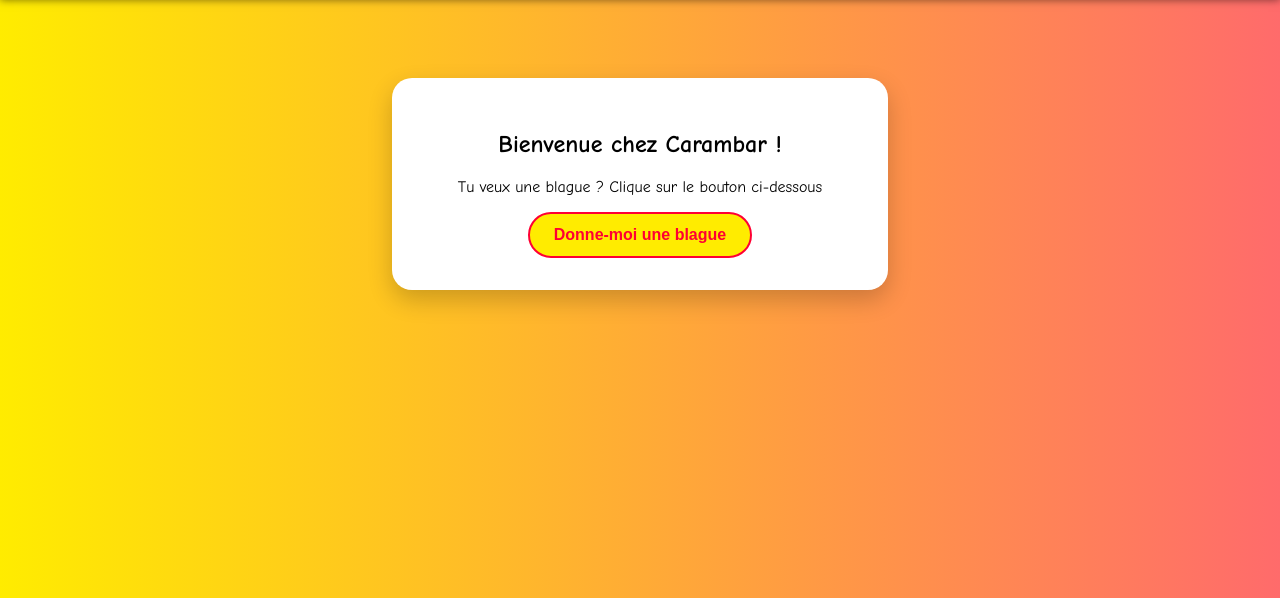
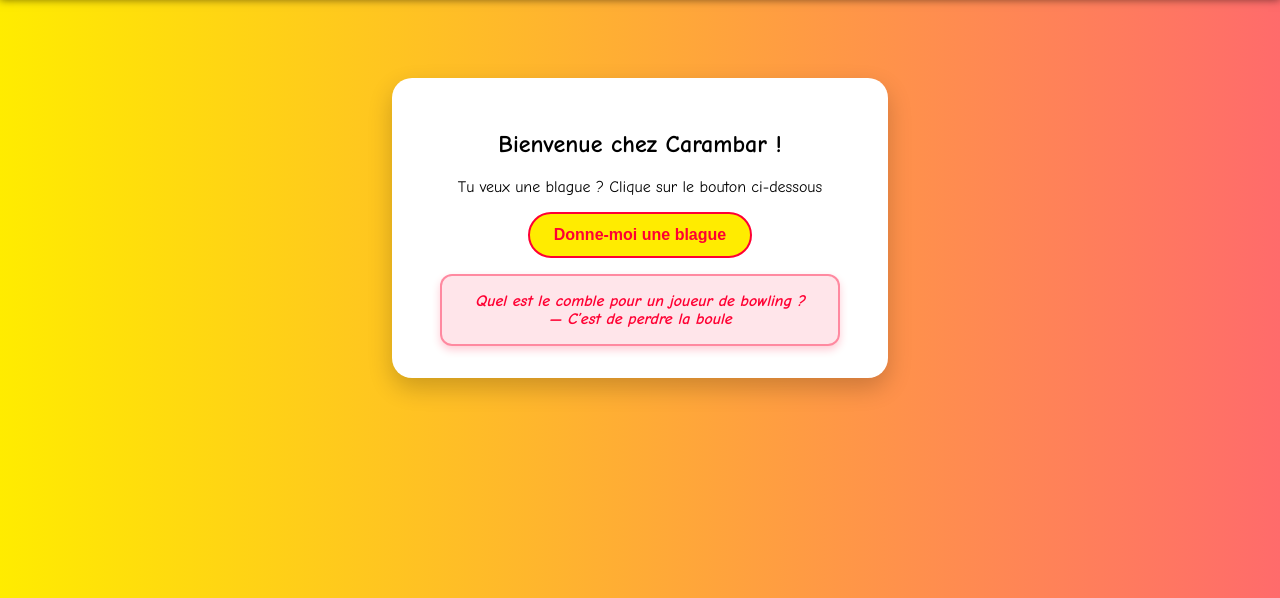
Before and after one commit to Arnaud6216/projet-de-selection-simplon-front, a website: page index.html in a window 1280 px wide. Both pictures are taken after a click on the button "Donne-moi une blague". Shown: the part 202-800 px from the top of the page. Drawn offline with Linux system fonts and the light colour scheme.

Commit message:
working jokes with json

```diff
--- a/index.html
+++ b/index.html
@@ -1,10 +1,10 @@
 <!DOCTYPE html>
 <html lang="fr">
   <head>
-    <meta charset="UTF-8">
-    <meta name="viewport" content="width=device-width, initial-scale=1.0">
-    <title>Projet de selection CDA - Simplon</title>
-    <link rel="stylesheet" href="./style.css">
+    <meta charset="UTF-8" />
+    <meta name="viewport" content="width=device-width, initial-scale=1" />
+    <title>Projet de sélection CDA - Simplon</title>
+    <link rel="stylesheet" href="./style.css" />
   </head>
   <body>
     <header class="header">
@@ -12,10 +12,15 @@
     </header>
     <main class="container">
       <section class="content">
-            <h2 class="subtitle">Bienvenue chez Carambar !</h1>
+        <h2 class="subtitle">Bienvenue chez Carambar !</h2>
         <p>Tu veux une blague ? Clique sur le bouton ci-dessous</p>
-            <button class="btn-blague">Donne-moi une blague</a>
+        <button id="btnJoke" class="btn-joke">Donne-moi une blague</button>
+        <div
+          id="joke"
+          style="margin-top: 1em; font-weight: bold; min-height: 2em"
+        ></div>
       </section>
     </main>
+    <script src="./index.js"></script>
   </body>
 </html>
--- /dev/null
+++ b/index.js
@@ -0,0 +1,20 @@
+let blagues = [];
+
+fetch("./jokes.json")
+  .then(response => response.json())
+  .then(data => {
+    blagues = data.jokes;
+  })
+  .catch(() => {
+    document.getElementById('joke').textContent = "Erreur lors du chargement des blagues.";
+  });
+
+document.getElementById('btnJoke').addEventListener('click', () => {
+  if (blagues.length === 0) {
+    document.getElementById('joke').textContent = "Chargement des blagues...";
+    return;
+  }
+  const randomIndex = Math.floor(Math.random() * blagues.length);
+  const blague = blagues[randomIndex];
+document.getElementById('joke').innerHTML = `${blague.question}<br>— ${blague.answer}`;
+});
--- /dev/null
+++ b/jokes.json
@@ -0,0 +1,54 @@
+{
+  "jokes": [
+    {
+      "id": 1,
+      "question": "Quelle est la femelle du hamster ?",
+      "answer": "L’Amsterdam"
+    },
+    {
+      "id": 2,
+      "question": "Que dit un oignon quand il se cogne ?",
+      "answer": "Aïe"
+    },
+    {
+      "id": 3,
+      "question": "Quel est l'animal le plus heureux ?",
+      "answer": "Le hibou, parce que sa femme est chouette."
+    },
+    {
+      "id": 4,
+      "question": "Pourquoi le football c'est rigolo ?",
+      "answer": "Parce que Thierry en rit"
+    },
+    {
+      "id": 5,
+      "question": "Quel est le sport le plus fruité ?",
+      "answer": "La boxe, parce que tu te prends des pêches dans la poire et tu tombes dans les pommes."
+    },
+    {
+      "id": 6,
+      "question": "Que se fait un Schtroumpf quand il tombe ?",
+      "answer": "Un Bleu"
+    },
+    {
+      "id": 7,
+      "question": "Quel est le comble pour un marin ?",
+      "answer": "Avoir le nez qui coule"
+    },
+    {
+      "id": 8,
+      "question": "Qu'est ce que les enfants usent le plus à l'école ?",
+      "answer": "Le professeur"
+    },
+    {
+      "id": 9,
+      "question": "Quel est le sport le plus silencieux ?",
+      "answer": "Le para-chuuuut"
+    },
+    {
+      "id": 10,
+      "question": "Quel est le comble pour un joueur de bowling ?",
+      "answer": "C’est de perdre la boule"
+    }
+  ]
+}
--- a/style.css
+++ b/style.css
@@ -45,7 +45,7 @@
   background-color: white;
 }
 
-.btn-blague {
+.btn-joke {
   padding: 0.75rem 1.5rem;
   font-size: 1rem;
   font-weight: bold;
@@ -57,7 +57,23 @@
   transition: all 0.3s ease;
 }
 
-.btn-blague:hover {
+.btn-joke:hover {
   background-color: #ff0033;
   color: white;
 }
+
+#joke {
+  margin-top: 1.5rem;
+  padding: 1rem 1.5rem;
+  background-color: rgba(255, 0, 51, 0.1);
+  border: 2px solid rgba(255, 0, 51, 0.4);
+  border-radius: 12px;
+  font-style: italic;
+  color: var(--red-carambar);
+  min-height: 4rem;
+  max-width: 600px;
+  margin-left: auto;
+  margin-right: auto;
+  box-shadow: 0 4px 8px rgba(255, 0, 51, 0.2);
+  transition: background-color 0.3s ease;
+}
```
Lines whose indentation alone changed are shown as unchanged.
